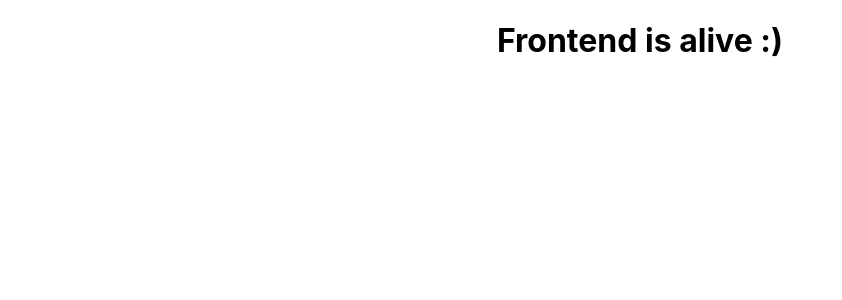
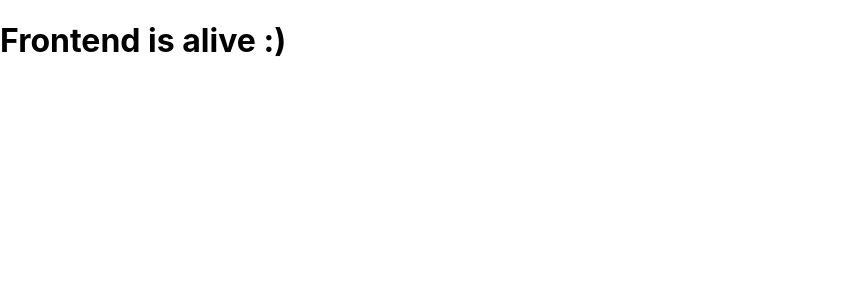
Before and after one commit to harsohailB/CalgaryHacks2021, a React (Create React App) app in the folder frontend/: page / in a window 1280 px wide. Shown: the top 300 px of the page, without its empty margins (0-842 px from the left). Built offline with nearby package versions, Linux system fonts and the light colour scheme.

Commit message:
add material-ui theming

```diff
--- a/frontend/src/App.js
+++ b/frontend/src/App.js
@@ -1,8 +1,18 @@
 import "./App.css";
+import { makeStyles } from '@material-ui/core/styles';
+
+const useStyles = makeStyles(theme => ({
+  root: {
+    backgroundColor: theme.backgroundColor,
+    fontSize: '16px'
+  }
+}))
 
 function App() {
+  const classes = useStyles();
+
   return (
-    <div className="App">
+    <div className={classes.root}>
       <h1>Frontend is alive :)</h1>
     </div>
   );
--- a/frontend/src/index.js
+++ b/frontend/src/index.js
@@ -1,11 +1,15 @@
 import React from "react";
 import ReactDOM from "react-dom";
 import "./index.css";
+import { ThemeProvider } from '@material-ui/core/styles';
 import App from "./App";
+import theme from './theme';
 
 ReactDOM.render(
   <React.StrictMode>
-    <App />
+    <ThemeProvider theme={theme}>
+      <App />
+    </ThemeProvider>
   </React.StrictMode>,
   document.getElementById("root")
 );
--- a/frontend/src/theme/index.js
+++ b/frontend/src/theme/index.js
@@ -0,0 +1,8 @@
+const theme = {
+  backgroundColor: '#ffffff',
+  p: {
+    fontFamily: "'Sora', -apple-system, BlinkMacSystemFont, 'Segoe UI', 'Roboto', 'Oxygen', 'Ubuntu', 'Cantarell', 'Fira Sans', 'Droid Sans', 'Helvetica Neue', sans-serif;"
+  }
+}
+
+export default theme;
```
